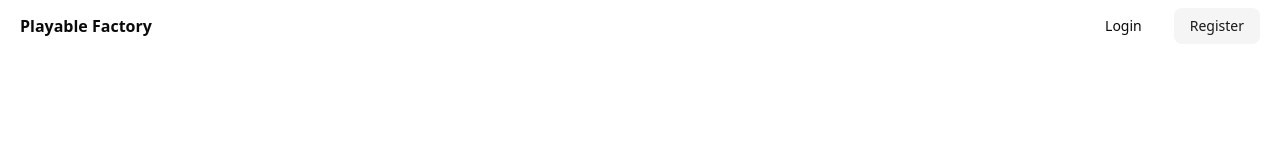
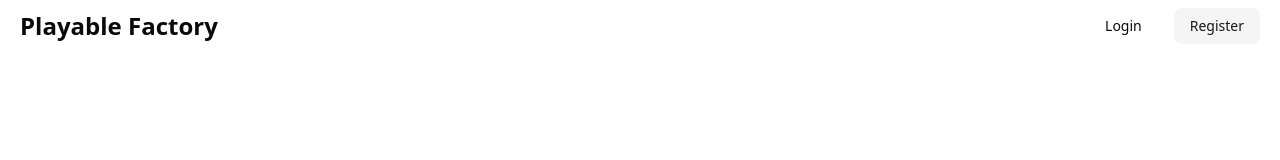
Before and after one commit to tezcanTunahan/playable_frontend, a Next.js app: page / in a window 1280 px wide. Shown: the top 160 px of the page. Built offline with nearby package versions, Linux system fonts and the light colour scheme.

Commit message:
feat: refactor logo component and update login page layout

```diff
--- a/src/app/login/page.tsx
+++ b/src/app/login/page.tsx
@@ -6,7 +6,7 @@ import Link from "next/link";
 export default function LoginPage() {
   return (
     <div>
-      <Logo className="mb-20 block px-2 py-2 text-base sm:text-lg md:px-5 md:text-xl lg:text-2xl" />
+      <Logo className="mb-20 block px-2 py-2  md:px-5" />
 
       <div className="flex flex-col gap-12 mx-auto w-11/12 max-w-md">
         <h1 className="whitespace-nowrap">Login to your account</h1>
--- a/src/components/landingNavbar.tsx
+++ b/src/components/landingNavbar.tsx
@@ -24,7 +24,7 @@ export default function LandingNavbar({ className }: Props) {
   return (
     <div
       className={cn(
-        "fixed top-0 right-0 left-0 z-20 flex w-full items-center justify-between bg-white px-2 py-2 md:px-5",
+        "fixed top-0 right-0 left-0 z-20 flex w-full items-center justify-between bg-white px-2 py-2  md:px-5",
         isScrolled && "border-b shadow-sm",
         className
       )}
--- a/src/components/logo.tsx
+++ b/src/components/logo.tsx
@@ -7,7 +7,13 @@ type Props = {
 
 export default function Logo({ className }: Props) {
   return (
-    <Link href="/" className={cn("font-semibold max-w-fit ", className)}>
+    <Link
+      href="/"
+      className={cn(
+        "font-semibold max-w-fit text-base sm:text-lg  md:text-xl lg:text-2xl",
+        className
+      )}
+    >
       Playable Factory
     </Link>
   );
--- /dev/null
+++ b/src/features/products/constants/endpoints.ts
@@ -0,0 +1,5 @@
+const PRODUCTS_ENDPOINTS = {
+  DEFAULT: "/products",
+};
+
+export { PRODUCTS_ENDPOINTS };
```
